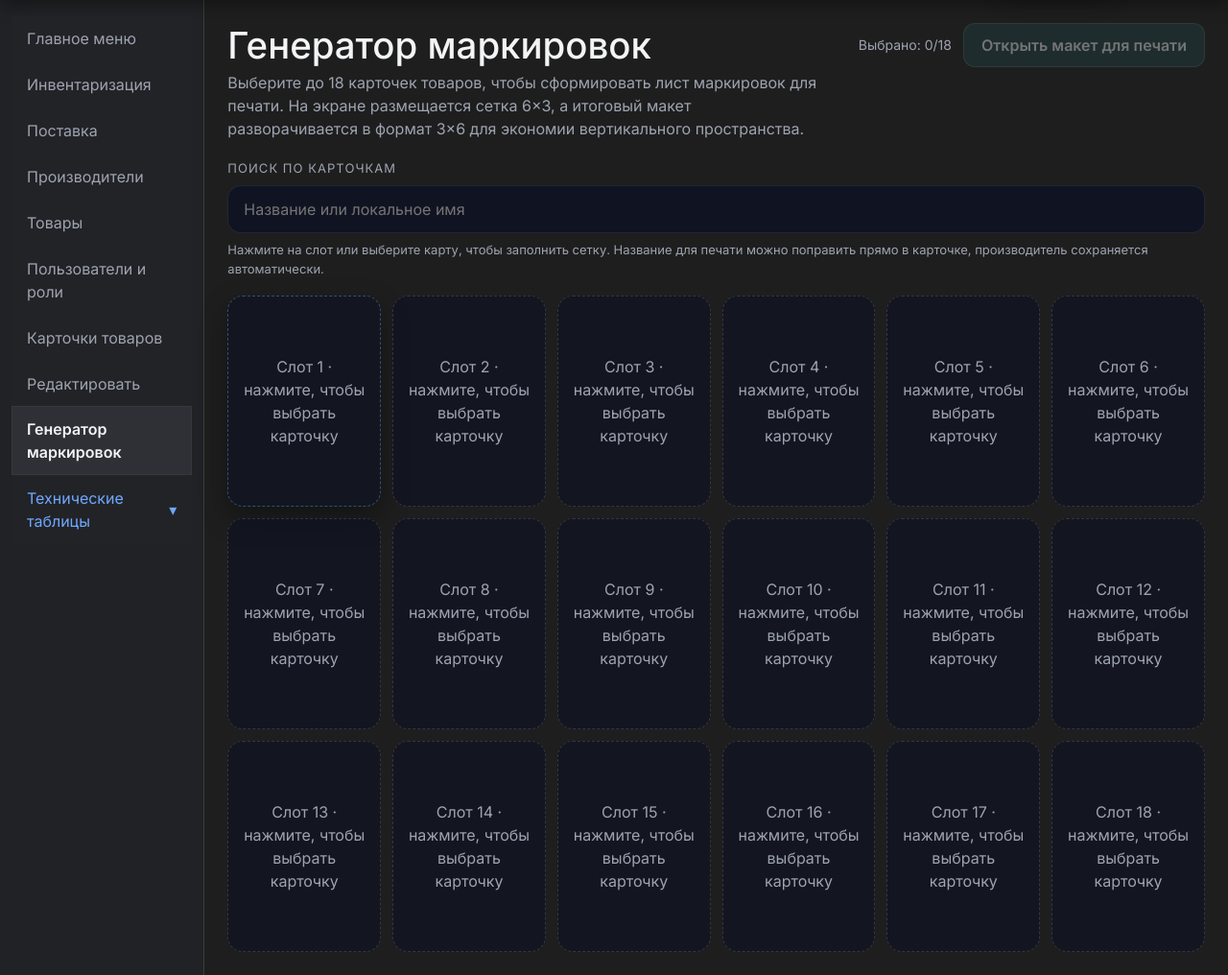
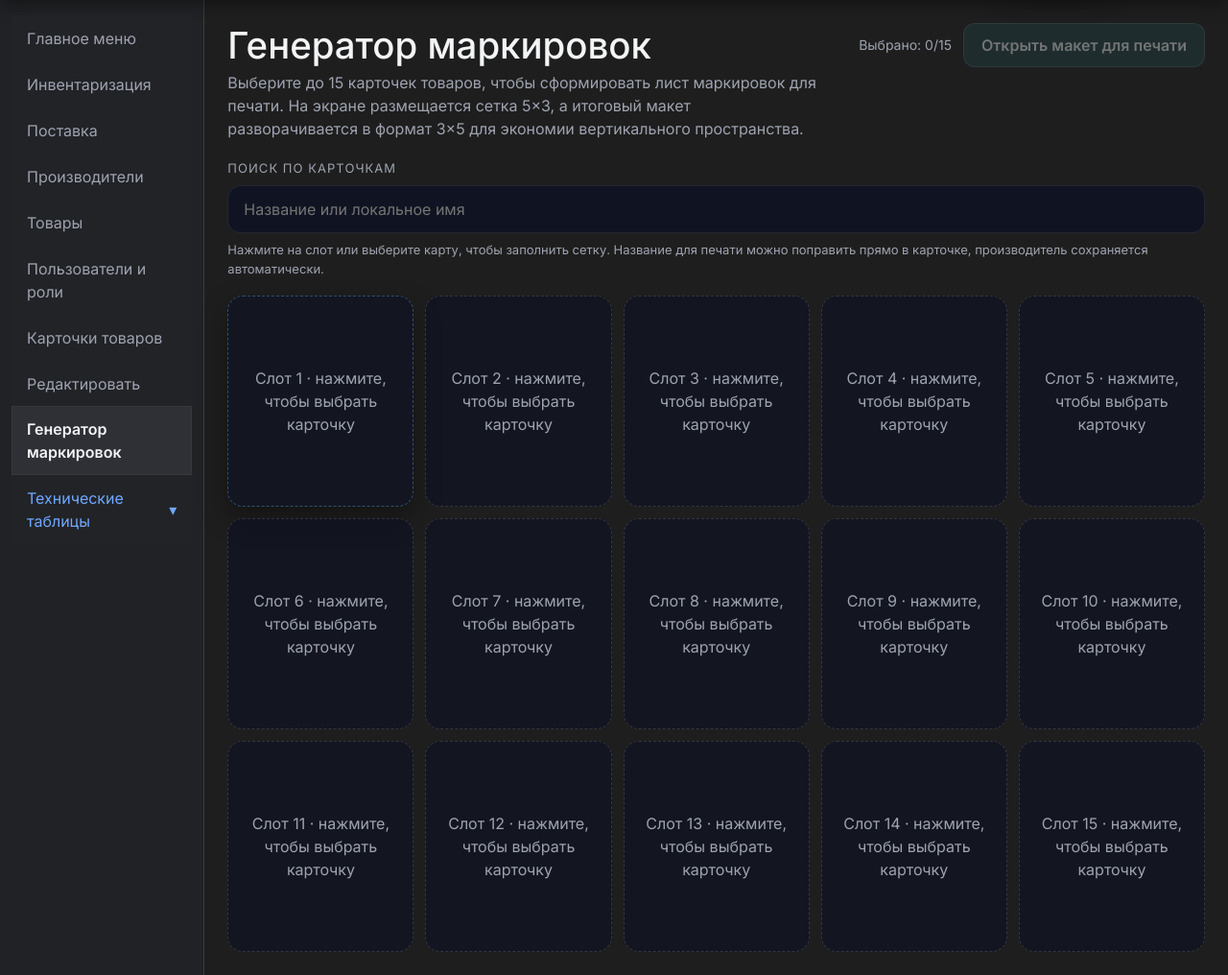
Before and after one commit to msnq-prod/Dvorik, a Flask app: page /labels in a window 1280 px wide. Shown: the part 59-1075 px from the top of the page at 96% size. Run offline with Flask 3, Linux system fonts and the light colour scheme; tables that the repository leaves empty hold one stand-in row (values such as "Sample post"); some libraries are stand-ins or nearby versions.

Commit message:
Adjust label grid to 3x5 layout and update print formatting

```diff
--- a/admin_ui/templates/labels.html
+++ b/admin_ui/templates/labels.html
@@ -4,10 +4,10 @@
   <div class="labels-head">
     <div>
       <h3>Генератор маркировок</h3>
-      <p>Выберите до 18 карточек товаров, чтобы сформировать лист маркировок для печати. На экране размещается сетка 6×3, а итоговый макет разворачивается в формат 3×6 для экономии вертикального пространства.</p>
+      <p>Выберите до 15 карточек товаров, чтобы сформировать лист маркировок для печати. На экране размещается сетка 5×3, а итоговый макет разворачивается в формат 3×5 для экономии вертикального пространства.</p>
     </div>
     <div class="labels-actions">
-      <div class="labels-counter" aria-live="polite">Выбрано: <span id="labelsCount">0</span>/18</div>
+      <div class="labels-counter" aria-live="polite">Выбрано: <span id="labelsCount">0</span>/15</div>
       <button type="button" id="labelsPrint" class="labels-print" disabled>Открыть макет для печати</button>
     </div>
   </div>
@@ -19,7 +19,7 @@
       <div class="labels-suggest" id="labelsSuggest" role="listbox"></div>
     </div>
     <div class="labels-grid" id="labelsGrid">
-      {% for idx in range(18) %}
+      {% for idx in range(15) %}
       <div class="label-slot" data-slot="{{ idx }}" tabindex="0">
         <div class="slot-placeholder">Слот {{ idx + 1 }} · нажмите, чтобы выбрать карточку</div>
         <div class="slot-card" hidden>
@@ -64,7 +64,7 @@
   .labels-suggest button{border:none;background:transparent;color:var(--text);padding:10px 14px;text-align:left;display:flex;flex-direction:column;gap:4px;cursor:pointer}
   .labels-suggest button span{font-size:12px;color:var(--muted)}
   .labels-suggest button:hover,.labels-suggest button:focus{background:color-mix(in srgb,var(--brand-2) 18%,transparent);outline:none}
-  .labels-grid{display:grid;grid-template-columns:repeat(6,minmax(0,1fr));gap:12px}
+  .labels-grid{display:grid;grid-template-columns:repeat(5,minmax(0,1fr));gap:12px}
   .label-slot{position:relative;border:1px dashed rgba(255,255,255,0.14);border-radius:16px;min-height:220px;padding:14px;background:rgba(13,18,36,0.6);display:flex;flex-direction:column;gap:12px;cursor:pointer;transition:border-color .2s ease,box-shadow .2s ease}
   .label-slot.is-active{border-color:color-mix(in srgb,var(--brand-2) 45%,transparent);box-shadow:0 12px 28px rgba(0,0,0,0.35)}
   .label-slot:focus{outline:none;border-color:color-mix(in srgb,var(--brand-2) 40%,transparent)}
@@ -94,7 +94,7 @@
 
 <script>
 (function(){
-  const TOTAL_SLOTS = 18;
+  const TOTAL_SLOTS = 15;
   const grid = document.getElementById('labelsGrid');
   const slots = Array.from(grid.querySelectorAll('.label-slot'));
   const searchInput = document.getElementById('labelsSearch');
```
Also changed, not shown: admin_ui/templates/labels_print.html (+13 -8 lines).
